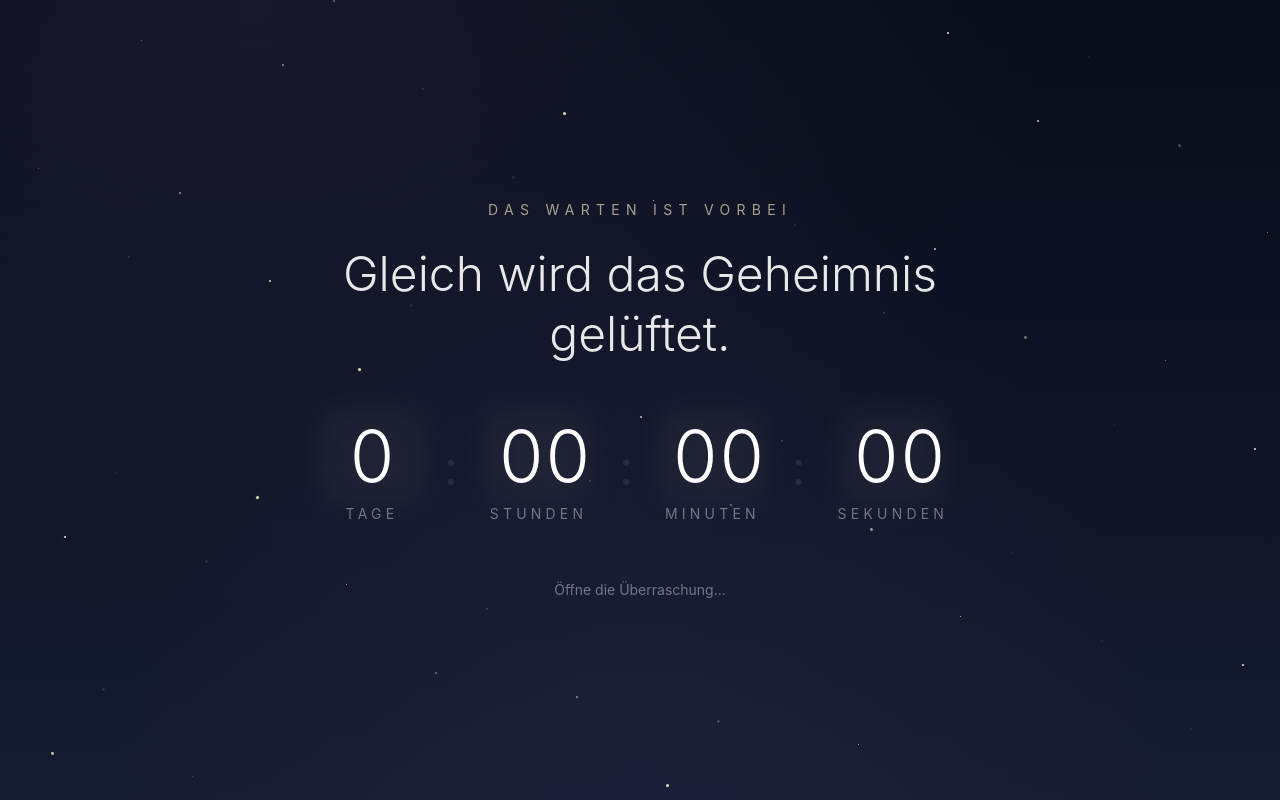
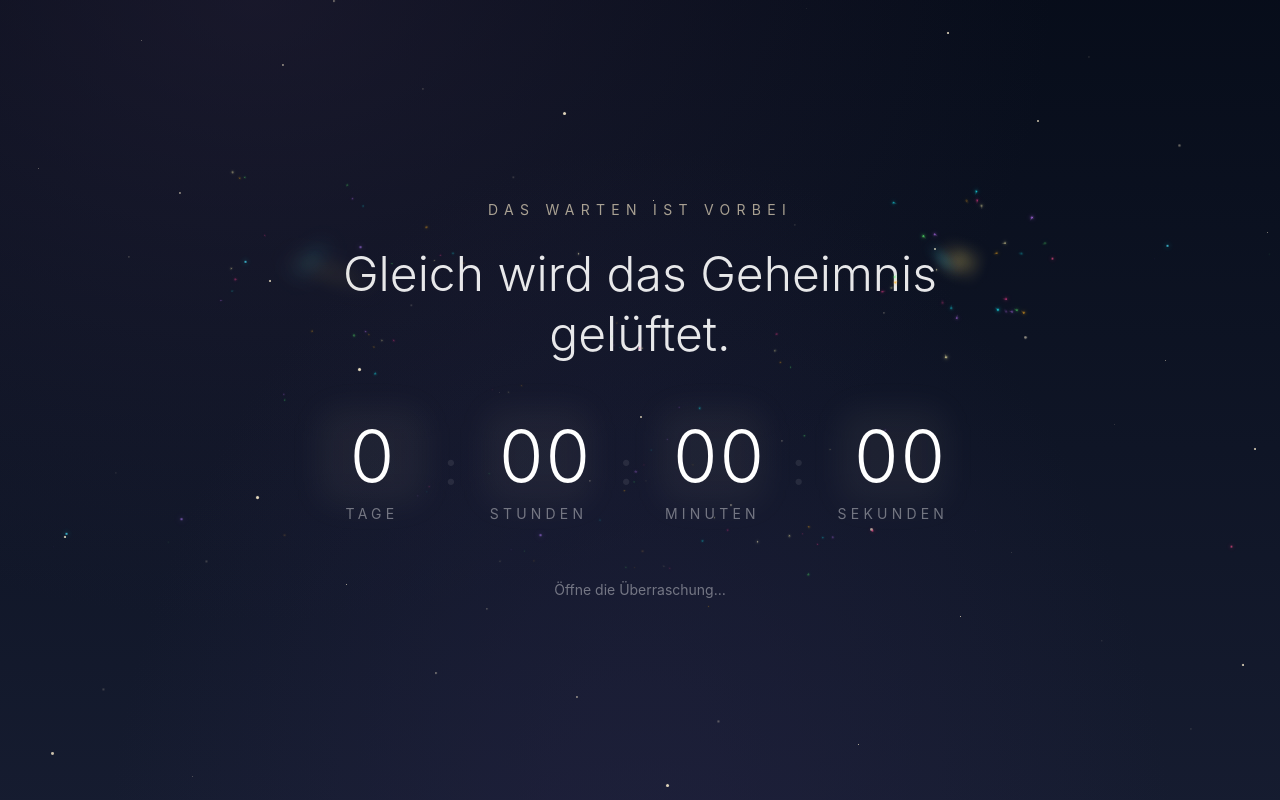
Before and after one commit to berkkan22/mystery-countdown-svelte, a Svelte app: page / in a window 1280 px wide. Built offline with nearby package versions, Linux system fonts and the light colour scheme.

Commit message:
Extend countdown firework duration

```diff
--- a/src/App.svelte
+++ b/src/App.svelte
@@ -30,7 +30,7 @@
   $: if (!isBirthdayRoute && isCountdownDone && !revealScheduled) {
     revealScheduled = true
     showFirework = true
-    window.setTimeout(forwardToBirthday, 2600)
+    window.setTimeout(forwardToBirthday, 5000)
   }
 
   $: if (isBirthdayRoute && !birthdayAutoplayTried) {
@@ -55,14 +55,16 @@
 
   const fireworkBursts = [
     { x: 50, y: 36, delay: 0 },
-    { x: 34, y: 46, delay: 120 },
-    { x: 66, y: 45, delay: 220 },
-    { x: 44, y: 58, delay: 340 },
-    { x: 58, y: 57, delay: 430 },
-    { x: 25, y: 34, delay: 520 },
-    { x: 75, y: 33, delay: 620 },
-    { x: 18, y: 52, delay: 720 },
-    { x: 82, y: 54, delay: 820 },
+    { x: 34, y: 46, delay: 180 },
+    { x: 66, y: 45, delay: 360 },
+    { x: 44, y: 58, delay: 760 },
+    { x: 58, y: 57, delay: 1080 },
+    { x: 25, y: 34, delay: 1480 },
+    { x: 75, y: 33, delay: 1880 },
+    { x: 18, y: 52, delay: 2460 },
+    { x: 82, y: 54, delay: 3080 },
+    { x: 42, y: 31, delay: 3580 },
+    { x: 61, y: 41, delay: 4020 },
   ]
 
   const fireworkColors = ['#fff3bd', '#ff4f8b', '#46e7ff', '#b47cff', '#7dff8a', '#ffb347']
@@ -348,7 +350,7 @@
         {/each}
         <div class="firework-glitter">
           {#each Array(58) as _, i}
-            <span style={`--left:${(i * 23 + 7) % 100}%; --top:${(i * 37 + 11) % 70}%; --delay:${(i % 10) * 90}ms; --color:${fireworkColors[i % fireworkColors.length]}`}></span>
+            <span style={`--left:${(i * 23 + 7) % 100}%; --top:${(i * 37 + 11) % 70}%; --delay:${(i % 18) * 210}ms; --color:${fireworkColors[i % fireworkColors.length]}`}></span>
           {/each}
         </div>
       </div>
--- a/src/app.css
+++ b/src/app.css
@@ -150,7 +150,7 @@ a {
   z-index: 4;
   pointer-events: none;
   overflow: hidden;
-  animation: firework-layer-fade 2.35s ease-out both;
+  animation: firework-layer-fade 5s ease-out both;
 }
 
 .firework-burst {
@@ -196,7 +196,7 @@ a {
   background: var(--color);
   box-shadow: 0 0 12px var(--color), 0 0 28px var(--color);
   transform: translate(-50%, -50%) rotate(var(--angle));
-  animation: firework-spark 1.55s cubic-bezier(0.12, 0.82, 0.24, 1) var(--delay) both;
+  animation: firework-spark 1.75s cubic-bezier(0.12, 0.82, 0.24, 1) var(--delay) both;
 }
 
 .firework-burst span::after {
@@ -221,7 +221,7 @@ a {
   border-radius: 999px;
   background: var(--color);
   box-shadow: 0 0 14px var(--color);
-  animation: glitter-fall 1.75s ease-out var(--delay) both;
+  animation: glitter-fall 2.05s ease-out var(--delay) both;
 }
 
 @keyframes firework-layer-fade {
```
